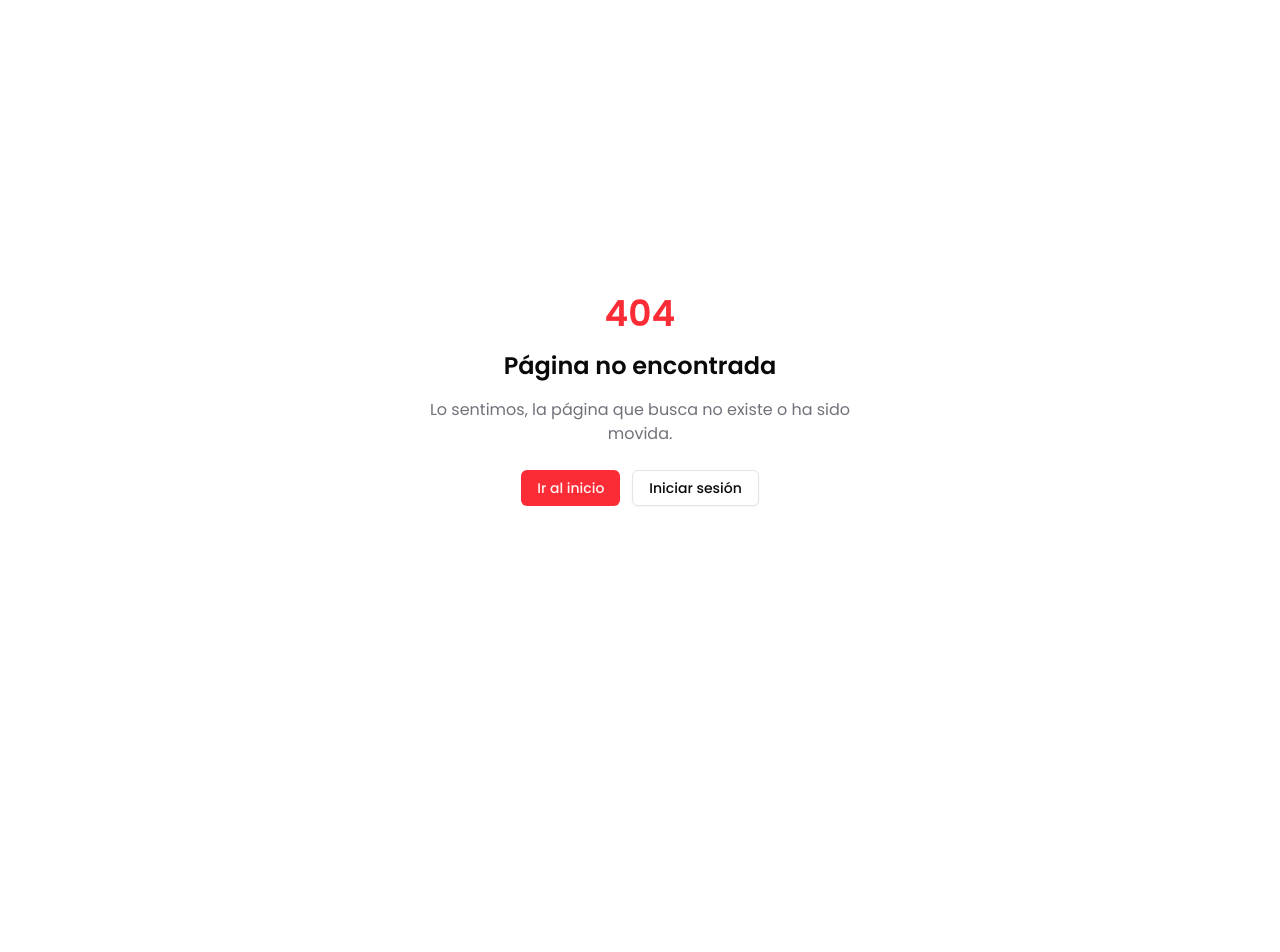
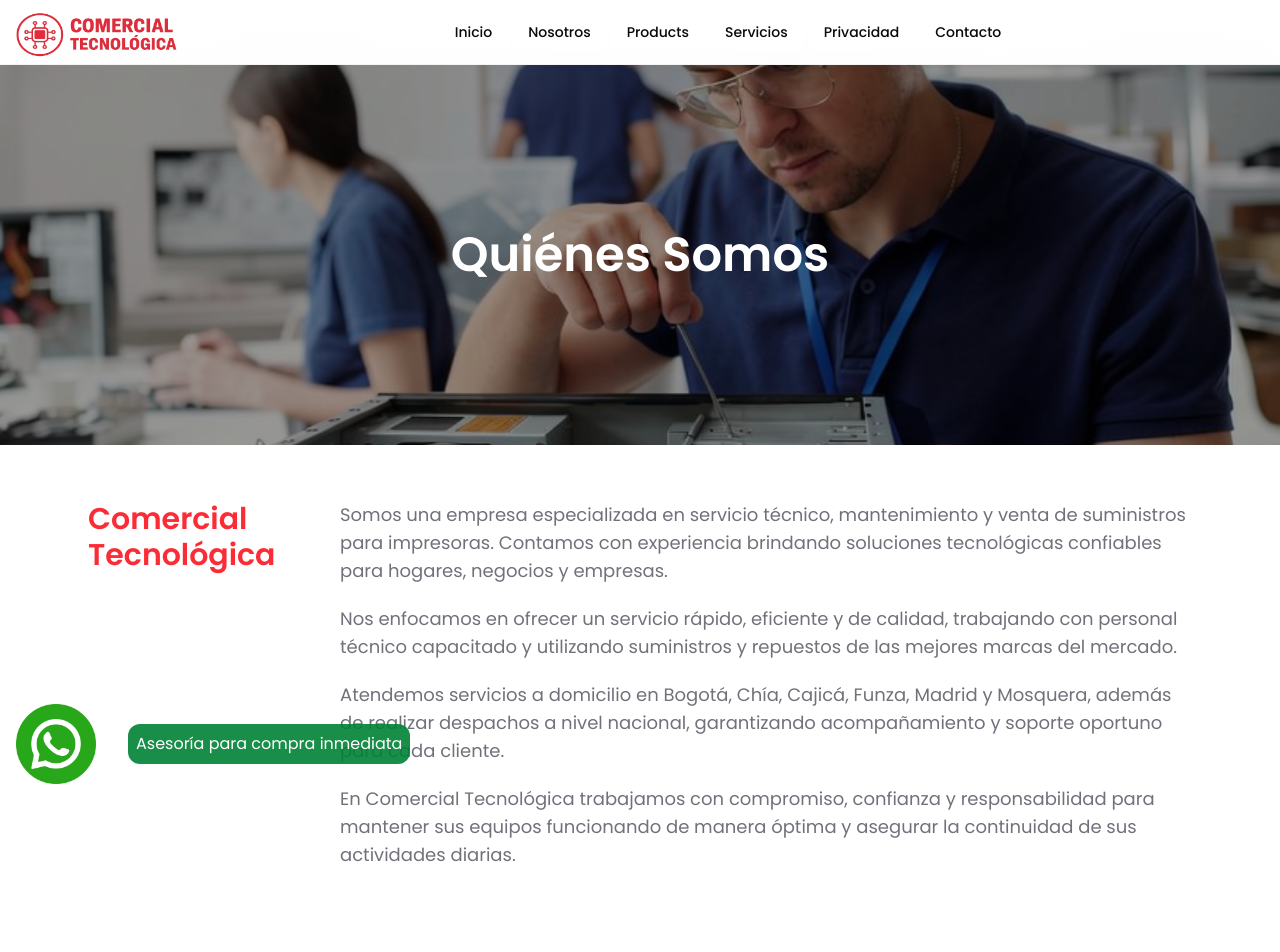
Before and after one commit to RonaldDev0/Alma, a Next.js app: page /nosotros in a window 1280 px wide. Before the commit this address had no page. Shown: the top 952 px of the page. Before the commit the page ends 800 px from the top, so only its background shows below. Built offline with nearby package versions, Linux system fonts and the light colour scheme.

Commit message:
feat: /nosotros

```diff
--- /dev/null
+++ b/src/app/(public)/nosotros/page.tsx
@@ -0,0 +1,68 @@
+import Image from 'next/image'
+
+export default function Nosotros() {
+  return (
+    <div className='w-full'>
+      {/* Hero */}
+      <section className='relative w-full h-[280px] md:h-[380px] overflow-hidden'>
+        <Image
+          src='/icon/nosotros-img.png'
+          alt='Quiénes Somos'
+          fill
+          priority
+          className='object-cover'
+        />
+
+        {/* Overlay opcional para mejorar lectura */}
+        <div className='absolute inset-0 bg-black/40' />
+
+        <div className='relative z-10 flex h-full items-center justify-center px-6 text-center'>
+          <h1 className='text-3xl md:text-5xl font-bold text-white'>
+            Quiénes Somos
+          </h1>
+        </div>
+      </section>
+
+      {/* Contenido */}
+      <section className='max-w-6xl mx-auto px-6 py-14'>
+        <div className='grid gap-8 md:grid-cols-[220px_1fr]'>
+          <div>
+            <h2 className='text-2xl md:text-3xl font-bold text-primary'>
+              Comercial Tecnológica
+            </h2>
+          </div>
+
+          <div className='space-y-5 text-muted-foreground leading-7 text-base md:text-lg'>
+            <p>
+              Somos una empresa especializada en servicio técnico,
+              mantenimiento y venta de suministros para impresoras.
+              Contamos con experiencia brindando soluciones tecnológicas
+              confiables para hogares, negocios y empresas.
+            </p>
+
+            <p>
+              Nos enfocamos en ofrecer un servicio rápido, eficiente y de
+              calidad, trabajando con personal técnico capacitado y
+              utilizando suministros y repuestos de las mejores marcas del
+              mercado.
+            </p>
+
+            <p>
+              Atendemos servicios a domicilio en Bogotá, Chía, Cajicá,
+              Funza, Madrid y Mosquera, además de realizar despachos a
+              nivel nacional, garantizando acompañamiento y soporte
+              oportuno para cada cliente.
+            </p>
+
+            <p>
+              En Comercial Tecnológica trabajamos con compromiso,
+              confianza y responsabilidad para mantener sus equipos
+              funcionando de manera óptima y asegurar la continuidad de
+              sus actividades diarias.
+            </p>
+          </div>
+        </div>
+      </section>
+    </div>
+  )
+}
```
Also changed, not shown: public/icon/nosotros-img.png (added), 1 other file (tests, documents, lock files or other folders).
